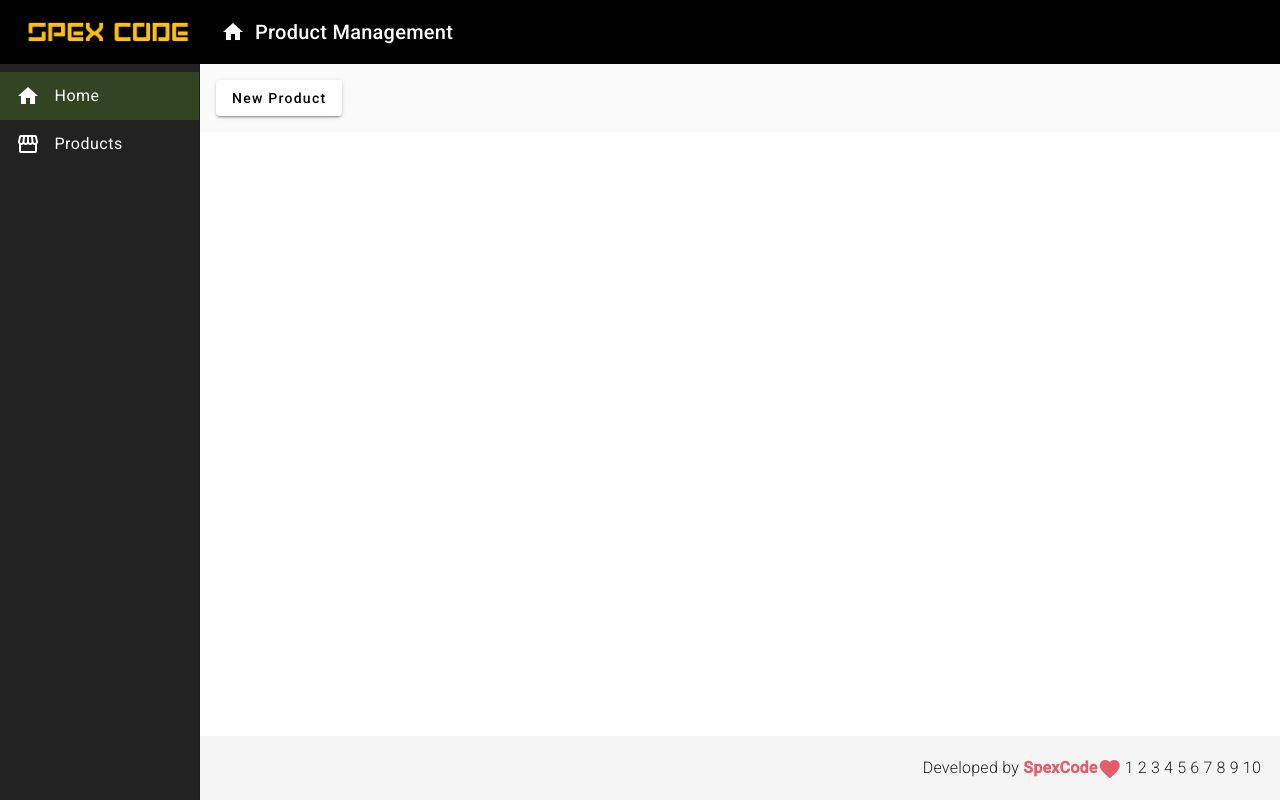
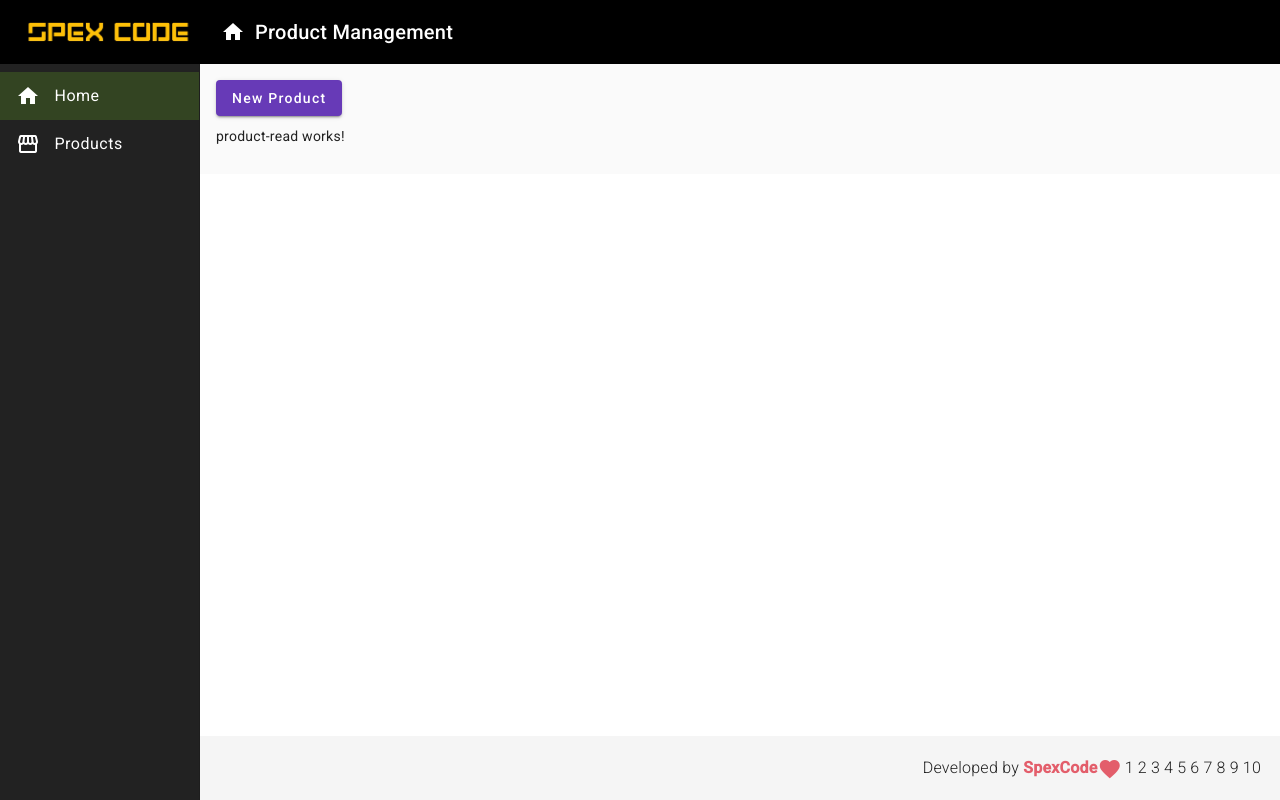
Before and after one commit to rafaelsslemes/angular_product_management, an Angular app: page /products in a window 1280 px wide. Built offline with nearby package versions, Linux system fonts and the light colour scheme; no server answers.

Commit message:
Component and service method to get products from backend

```diff
--- a/src/app/app.module.ts
+++ b/src/app/app.module.ts
@@ -25,6 +25,7 @@
 import { FormsModule } from '@angular/forms';
 import { MatInputModule } from '@angular/material/input';
 import { MatFormFieldModule } from '@angular/material/form-field';
+import { ProductReadComponent } from './components/product/product-read/product-read.component';
 
 @NgModule({
   declarations: [
@@ -36,7 +37,8 @@
     ProductManagementComponent,
     ProductCreateComponent,
     HighlightDirective,
-    FillNumbersDirective
+    FillNumbersDirective,
+    ProductReadComponent
   ],
   imports: [
     BrowserModule,
--- /dev/null
+++ b/src/app/components/product/product-read/product-read.component.html
@@ -0,0 +1 @@
+<p>product-read works!</p>
--- /dev/null
+++ b/src/app/components/product/product-read/product-read.component.ts
@@ -0,0 +1,24 @@
+import { Component, OnInit } from '@angular/core';
+import { Product } from '../product.model';
+import { ProductService } from '../product.service';
+
+@Component({
+  selector: 'app-product-read',
+  templateUrl: './product-read.component.html',
+  styleUrls: ['./product-read.component.css']
+})
+
+export class ProductReadComponent implements OnInit{
+
+  products! : Product[];
+
+  constructor(private productService : ProductService){}
+
+  ngOnInit(): void {
+      // Backend call, then requires a asynchronous syntax
+    this.productService.read().subscribe(products => {
+      this.products = products;
+      console.log(products);
+    });
+  }
+}
--- a/src/app/components/product/product.service.ts
+++ b/src/app/components/product/product.service.ts
@@ -26,4 +26,8 @@
   create (product : Product) : Observable<Product>{
     return this.http.post<Product>(this.backendUrl, product);
   }
+
+  read () : Observable<Product[]> {
+    return this.http.get<Product[]>(this.backendUrl);
+  }
 }
--- a/src/app/view/product-management/product-management.component.css
+++ b/src/app/view/product-management/product-management.component.css
@@ -0,0 +1,3 @@
+button {
+    margin-bottom: 10px;
+}
--- a/src/app/view/product-management/product-management.component.html
+++ b/src/app/view/product-management/product-management.component.html
@@ -1,3 +1,6 @@
-<button mat-raised-button (click)="navigateToProductCreate()">
+<button mat-raised-button (click)="navigateToProductCreate()"
+    color="primary">
     New Product
 </button>
+
+<app-product-read></app-product-read>
```
Also changed, not shown: src/app/components/product/product-read/product-read.component.css (added), 1 other file (tests, documents, lock files or other folders).
